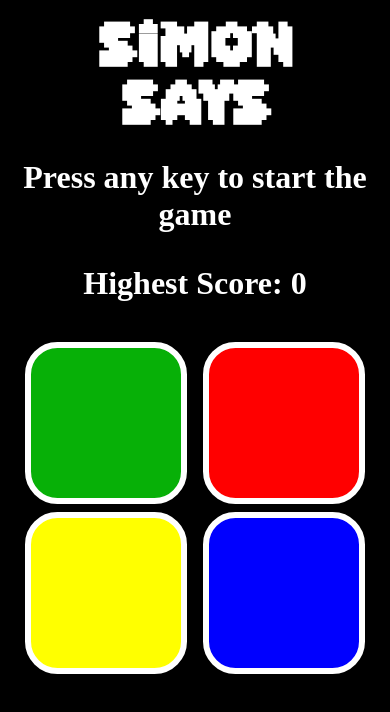
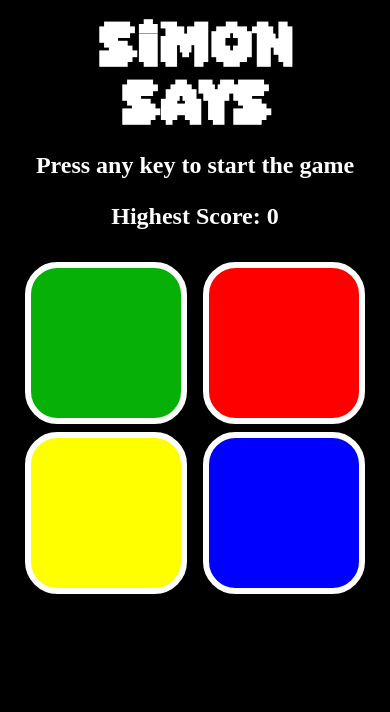
Before and after one commit to ThisIs-Developer/Simon, a plain HTML site: page index.html in a window 390 px wide. Drawn offline with Linux system fonts and the light colour scheme.

Commit message:
update fontsize(768px)

```diff
--- a/style.css
+++ b/style.css
@@ -114,6 +114,10 @@ h1 {
         font-size: 3rem;
     }
 
+    h2 ,h3 {
+        font-size: 1.5rem;
+    }
+
     .btn {
         width: 150px;
         height: 150px;
```
